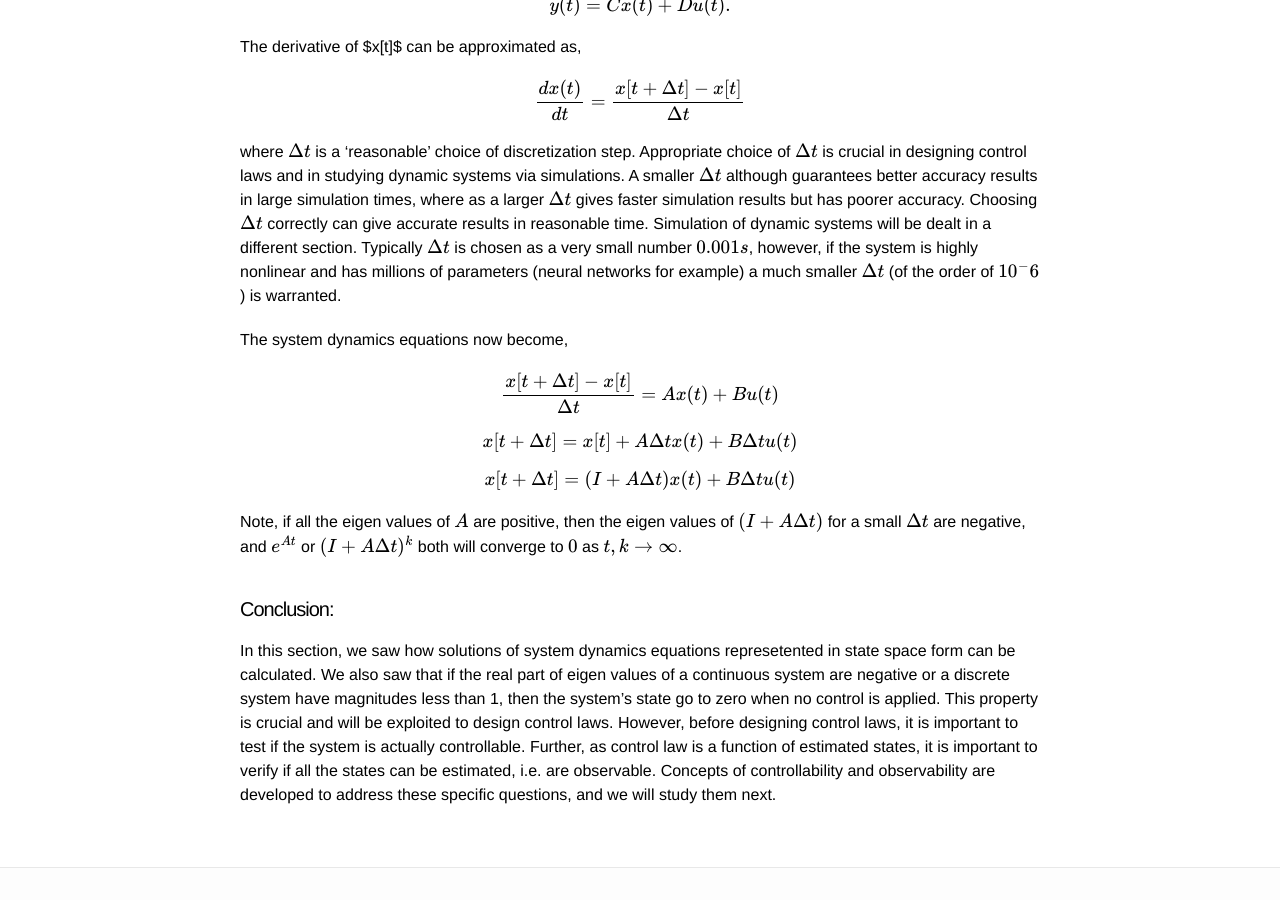
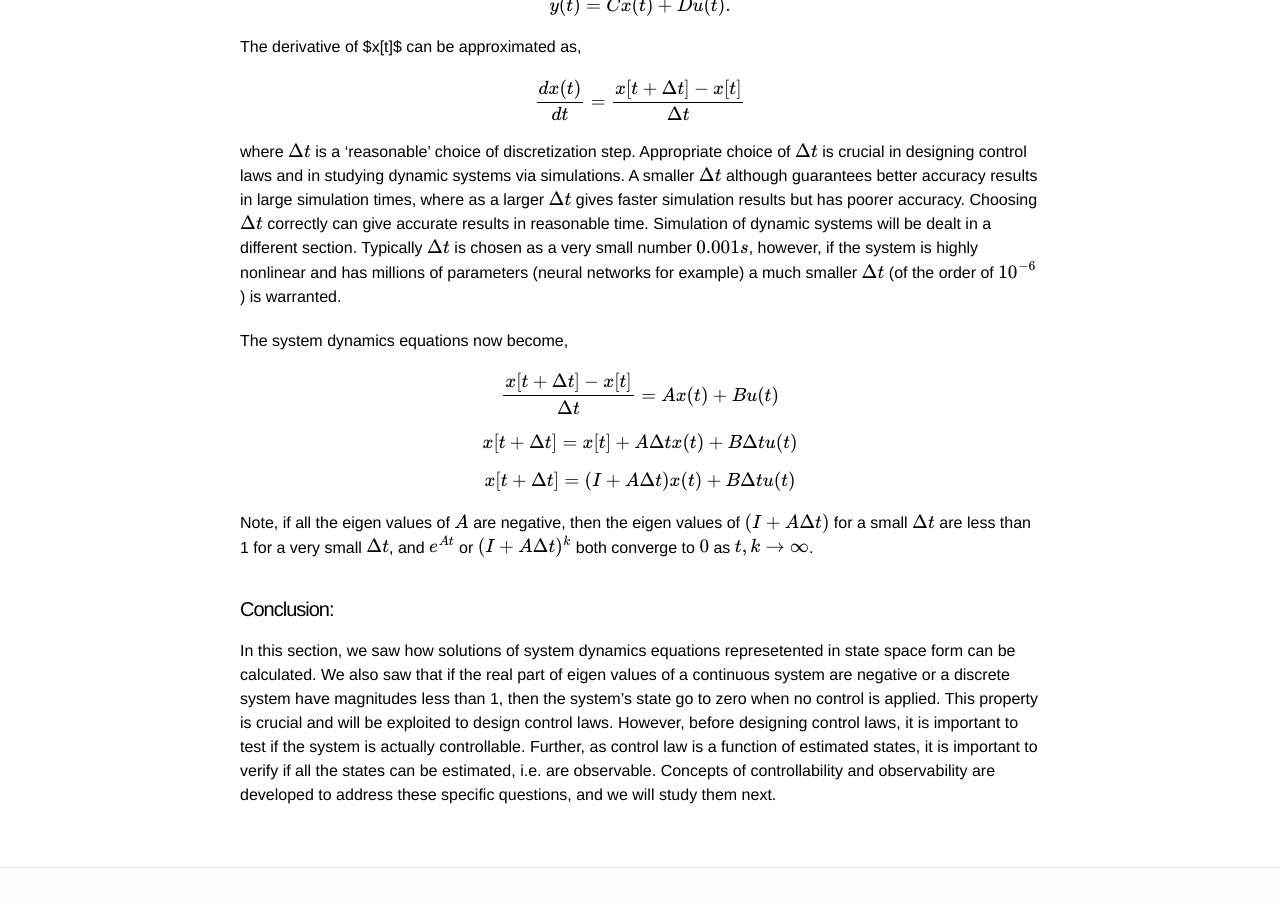
Before and after one commit to mec560sbu/mec560sbu.github.io, a Jekyll site: the page built from _posts/2016-09-11-Solution_Systems_State_Space.markdown, in a window 1280 px wide and 900 px high, scrolled down 4781 px. Built offline with Jekyll 4.4.1, drawn with Linux system fonts in a browser that asks for light colours; formulas are drawn with MathJax 3; comment, search, counter and statistics services are not loaded; some of the changed text lies outside the part shown.

Commit message:
modified solution

```diff
--- a/_posts/2016-09-11-Solution_Systems_State_Space.markdown
+++ b/_posts/2016-09-11-Solution_Systems_State_Space.markdown
@@ -41,7 +41,7 @@ Note, as \\(A \\) is a matrix, we need to define its exponent.
 
 $$e^{At} = I + At + \frac{A^2t^2}{2!} + \frac{A^3t^3}{3!} + \frac{A^4t^4}{4!} + \dots $$
 
-If the state at some other instant \\( \tau \\) is known, then the solution of $\dot{x} = Ax$ becomes
+If the state at some other instant \\( \tau \\) is known, then the solution of \\( \dot{x} = Ax \\) becomes
 
 $$x(t) = e^{A(t-\tau)} x(\tau)$$
 
@@ -188,7 +188,7 @@ The derivative of $x[t]$ can be approximated as,
 
 $$ \frac{d x(t) }{dt} = \frac{x[t+\Delta t] - x[t]}{\Delta t} $$
 
-where \\(\Delta t\\) is a 'reasonable' choice of discretization step. Appropriate choice of \\(\Delta t\\) is crucial in designing control laws and in studying dynamic systems via simulations. A smaller \\(\Delta t\\) although guarantees better accuracy results in large simulation times, where as a larger \\(\Delta t\\) gives faster simulation results but has poorer accuracy. Choosing \\(\Delta t\\) correctly can give accurate results in reasonable time. Simulation of dynamic systems will be dealt in a different section. Typically \\(\Delta t\\) is chosen as a very small number \\(0.001s\\), however, if the system is highly nonlinear and has millions of parameters (neural networks for example) a much smaller \\(\Delta t\\) (of the order of \\(10^-6\\)) is warranted.
+where \\(\Delta t\\) is a 'reasonable' choice of discretization step. Appropriate choice of \\(\Delta t\\) is crucial in designing control laws and in studying dynamic systems via simulations. A smaller \\(\Delta t\\) although guarantees better accuracy results in large simulation times, where as a larger \\(\Delta t\\) gives faster simulation results but has poorer accuracy. Choosing \\(\Delta t\\) correctly can give accurate results in reasonable time. Simulation of dynamic systems will be dealt in a different section. Typically \\(\Delta t\\) is chosen as a very small number \\(0.001s\\), however, if the system is highly nonlinear and has millions of parameters (neural networks for example) a much smaller \\(\Delta t\\) (of the order of \\(10^{-6}\\)) is warranted.
 
 The system dynamics equations now become,
 
@@ -198,7 +198,7 @@ $$x[t+\Delta t] = x[t]+ A \Delta t x(t) + B\Delta t u(t) $$
 
 $$x[t+\Delta t] = (I+ A \Delta t) x(t) + B\Delta t u(t) $$
 
-Note, if all the eigen values of \\(A\\) are positive, then the eigen values of \\((I+ A \Delta t)\\) for a small \\(\Delta t\\) are negative, and \\(e^{At}\\) or \\((I+ A \Delta t)^k\\) both will converge to \\(0\\) as \\(t,k \rightarrow \infty \\).
+Note, if all the eigen values of \\(A\\) are negative, then the eigen values of \\((I+ A \Delta t)\\) for a small \\(\Delta t\\) are less than 1 for a very small \\( \Delta t \\), and \\(e^{At}\\) or \\((I+ A \Delta t)^k\\) both converge to \\(0\\) as \\(t,k \rightarrow \infty \\).
 
 #### Conclusion:
 
```
